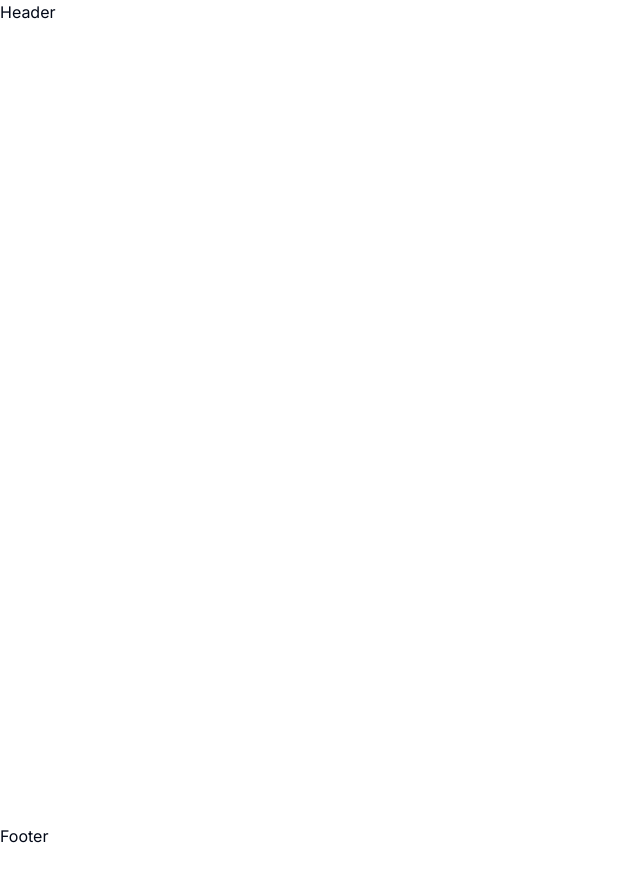
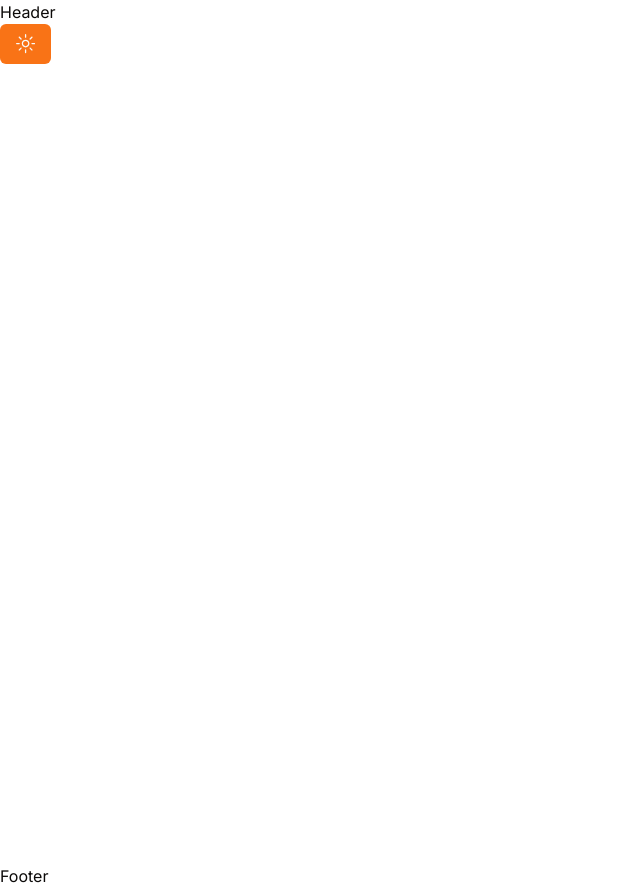
Before and after one commit to theiheu/Portfolio, a Next.js app: page / in a window 1280 px wide. Shown: the whole page, without its empty margins (0-640 px from the left). Before the commit the page ends 848 px from the top, so only its background shows below. Built offline with nearby package versions, Linux system fonts and the light colour scheme.

Commit message:
Add ThemeToggler component to Header

```diff
--- a/app/globals.css
+++ b/app/globals.css
@@ -5,67 +5,49 @@
 @layer base {
   :root {
     --background: 0 0% 100%;
-    --foreground: 222.2 84% 4.9%;
-
+    --foreground: 20 14.3% 4.1%;
     --card: 0 0% 100%;
-    --card-foreground: 222.2 84% 4.9%;
-
+    --card-foreground: 20 14.3% 4.1%;
     --popover: 0 0% 100%;
-    --popover-foreground: 222.2 84% 4.9%;
-
-    --primary: 222.2 47.4% 11.2%;
-    --primary-foreground: 210 40% 98%;
-
-    --secondary: 210 40% 96.1%;
-    --secondary-foreground: 222.2 47.4% 11.2%;
-
-    --muted: 210 40% 96.1%;
-    --muted-foreground: 215.4 16.3% 46.9%;
-
-    --accent: 210 40% 96.1%;
-    --accent-foreground: 222.2 47.4% 11.2%;
-
+    --popover-foreground: 20 14.3% 4.1%;
+    --primary: 24.6 95% 53.1%;
+    --primary-foreground: 60 9.1% 97.8%;
+    --secondary: 60 4.8% 95.9%;
+    --secondary-foreground: 24 9.8% 10%;
+    --muted: 60 4.8% 95.9%;
+    --muted-foreground: 25 5.3% 44.7%;
+    --accent: 60 4.8% 95.9%;
+    --accent-foreground: 24 9.8% 10%;
     --destructive: 0 84.2% 60.2%;
-    --destructive-foreground: 210 40% 98%;
-
-    --border: 214.3 31.8% 91.4%;
-    --input: 214.3 31.8% 91.4%;
-    --ring: 222.2 84% 4.9%;
-
+    --destructive-foreground: 60 9.1% 97.8%;
+    --border: 20 5.9% 90%;
+    --input: 20 5.9% 90%;
+    --ring: 24.6 95% 53.1%;
     --radius: 0.5rem;
   }
 
   .dark {
-    --background: 222.2 84% 4.9%;
-    --foreground: 210 40% 98%;
-
-    --card: 222.2 84% 4.9%;
-    --card-foreground: 210 40% 98%;
-
-    --popover: 222.2 84% 4.9%;
-    --popover-foreground: 210 40% 98%;
-
-    --primary: 210 40% 98%;
-    --primary-foreground: 222.2 47.4% 11.2%;
-
-    --secondary: 217.2 32.6% 17.5%;
-    --secondary-foreground: 210 40% 98%;
-
-    --muted: 217.2 32.6% 17.5%;
-    --muted-foreground: 215 20.2% 65.1%;
-
-    --accent: 217.2 32.6% 17.5%;
-    --accent-foreground: 210 40% 98%;
-
-    --destructive: 0 62.8% 30.6%;
-    --destructive-foreground: 210 40% 98%;
-
-    --border: 217.2 32.6% 17.5%;
-    --input: 217.2 32.6% 17.5%;
-    --ring: 212.7 26.8% 83.9%;
+    --background: 20 14.3% 4.1%;
+    --foreground: 60 9.1% 97.8%;
+    --card: 20 14.3% 4.1%;
+    --card-foreground: 60 9.1% 97.8%;
+    --popover: 20 14.3% 4.1%;
+    --popover-foreground: 60 9.1% 97.8%;
+    --primary: 20.5 90.2% 48.2%;
+    --primary-foreground: 60 9.1% 97.8%;
+    --secondary: 12 6.5% 15.1%;
+    --secondary-foreground: 60 9.1% 97.8%;
+    --muted: 12 6.5% 15.1%;
+    --muted-foreground: 24 5.4% 63.9%;
+    --accent: 12 6.5% 15.1%;
+    --accent-foreground: 60 9.1% 97.8%;
+    --destructive: 0 72.2% 50.6%;
+    --destructive-foreground: 60 9.1% 97.8%;
+    --border: 12 6.5% 15.1%;
+    --input: 12 6.5% 15.1%;
+    --ring: 20.5 90.2% 48.2%;
   }
 }
-
 @layer base {
   * {
     @apply border-border;
--- a/components/Header.jsx
+++ b/components/Header.jsx
@@ -1,5 +1,11 @@
+import ThemeToggler from "./ThemeToggler";
+
 const Header = () => {
-  return <div>Header</div>;
+  return (
+    <header>
+      Header <ThemeToggler />
+    </header>
+  );
 };
 
 export default Header;
--- /dev/null
+++ b/components/ThemeToggler.jsx
@@ -0,0 +1,18 @@
+"use client";
+import { MoonIcon, SunIcon } from "@radix-ui/react-icons";
+import { Button } from "./ui/button";
+import { useTheme } from "next-themes";
+
+const ThemeToggler = () => {
+  const { theme, setTheme } = useTheme();
+  return (
+    <div>
+      <Button onClick={() => setTheme(theme === "dark" ? "light" : "dark")}>
+        <SunIcon className="h-[1.2rem] w-[1.2rem] rotate-0 scale-100 transition-all dark:-rotate-90 dark:scale-0" />
+        <MoonIcon className="absolute h-[1.2rem] w-[1.2rem] rotate-90 scale-0 transition-all dark:-rotate-0 dark:scale-100" />
+      </Button>
+    </div>
+  );
+};
+
+export default ThemeToggler;
--- a/package.json
+++ b/package.json
@@ -11,6 +11,7 @@
   "dependencies": {
     "@hookform/resolvers": "^3.3.2",
     "@radix-ui/react-dialog": "^1.0.5",
+    "@radix-ui/react-icons": "^1.3.0",
     "@radix-ui/react-label": "^2.0.2",
     "@radix-ui/react-slot": "^1.0.2",
     "@radix-ui/react-tabs": "^1.0.4",
```
Also changed, not shown: 1 other file (tests, documents, lock files or other folders).
